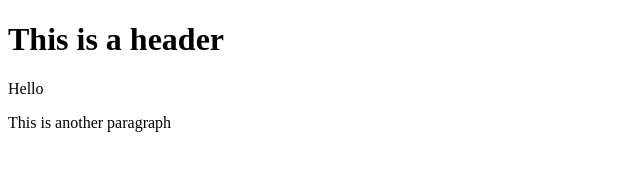
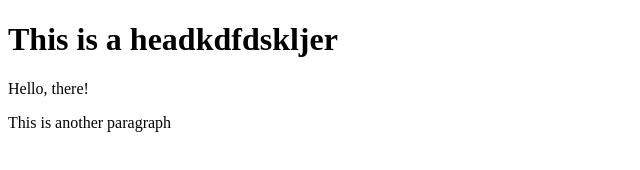
Before and after one commit to oac89/git-test, a website: page index.html in a window 1280 px wide. Shown: the whole page, without its empty margins (0-640 px from the left). Drawn offline with Linux system fonts and the light colour scheme.

Commit message:
Using NPM

```diff
--- a/index.html
+++ b/index.html
@@ -1,8 +1,8 @@
 <!DOCTYPE html>
 <html>
     <body>
-        <h1>This is a header</h1>
-        <p>Hello </p>
+        <h1>This is a headkdfdskljer</h1>
+        <p>Hello, there! </p>
         <p>This is another paragraph</p>
     </body>
 </html>
```
Also changed, not shown: package.json (added, +183 -0 lines), 2 other files.
